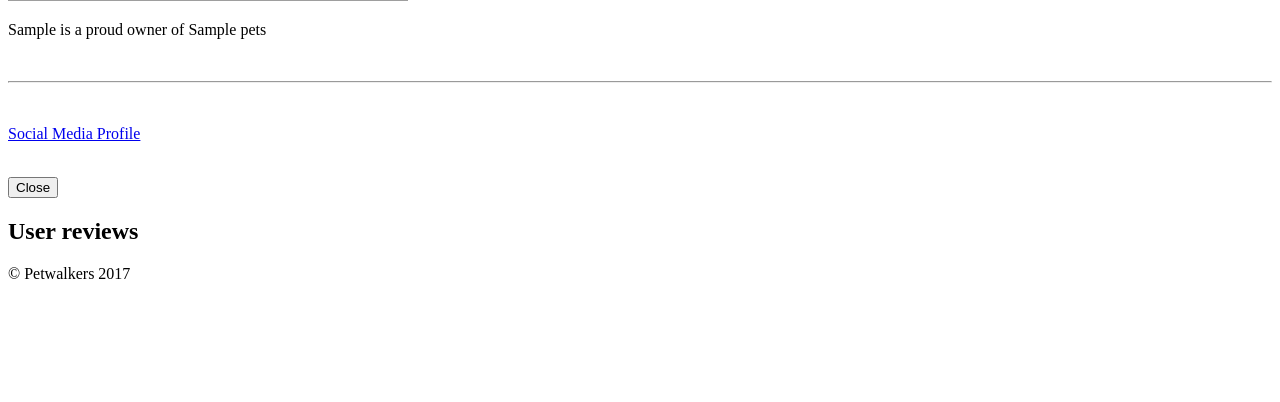
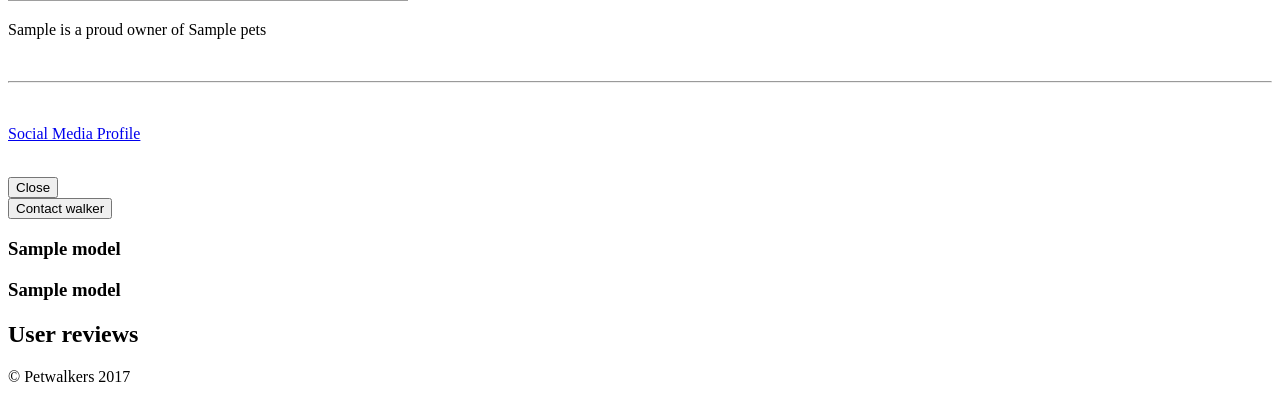
Before and after one commit to milic178/petwalkers, a Yii app: template views/advert/view.php in a window 1280 px wide. Shown: the part 2196-2598 px from the top of the page. Before the commit the page ends 2475 px from the top, so only its background shows below. Run offline with PHP 8.4 and a stand-in for Yii, Linux system fonts and the light colour scheme; the template is opened without the code that fills it: most values are stand-ins (such as "Sample title", 1, 10 or a date in 2020); grey boxes marked "Sample" are stand-in pictures; data that the repository does not hold is empty; some libraries are stand-ins or nearby versions; grey boxes are pictures that could not be loaded.

Commit message:
new views

```diff
--- a/views/advert/view.php
+++ b/views/advert/view.php
@@ -2,6 +2,8 @@
 
 use yii\helpers\Html;
 use app\assets\AppAsset;
+use yii\bootstrap\Modal;
+use yii\helpers\Url;
 
 /* @var $this yii\web\View */
 /* @var $model app\models\Advert */
@@ -146,6 +148,8 @@ AppAsset::register($this);
         </div>
     </div>
 
+
+
 <!-- Displaying user profile popup -->
 
     <div>
@@ -252,7 +256,6 @@ AppAsset::register($this);
                                 )
                                 ?>
                             </p>
-
                         </div>
                     <?php endif; ?>
                     <br>
@@ -267,6 +270,49 @@ AppAsset::register($this);
     </div>
 </div>
 
+<!--Displaying user contact email / phone -->
+    <div>
+        <div class="panel-heading">
+            <?= Html::button(Yii::t('app', 'Contact walker'), ['value' => Url::to(['review/request-code']),
+                'class' => 'showModalButton btn btn-success',
+                'id'=>'contact-walker']); ?>
+        </div>
+
+        <div class="panel-body">
+            <div class="container-fluid">
+                <div class="col-sm-6">
+
+                    <div class="panel panel-default">
+                        <div class="panel-heading">
+                            <h3 class="panel-title ">
+                                <i class="fa fa-calendar-times-o" aria-hidden="true"></i>
+                                <?= $model->getAttributeLabel('valid_until') ?>
+                            </h3>
+                        </div>
+                        <div class="panel-body text-center">
+                            <?= $model->valid_until ?>
+                        </div>
+                    </div>
+                </div>
+
+                <div class="col-sm-6">
+
+                    <div class="panel panel-default">
+                        <div class="panel-heading">
+                            <h3 class="panel-title ">
+                                <i class="fa fa-calendar-times-o" aria-hidden="true"></i>
+                                <?= $model->getAttributeLabel('valid_until') ?>
+                            </h3>
+                        </div>
+                        <div class="panel-body text-center">
+                            <?= $model->valid_until ?>
+                        </div>
+                    </div>
+                </div>
+
+            </div>
+        </div>
+    </div>
 
 <!-- Displaying user reviews -->
     <h2>User reviews</h2>
@@ -277,7 +323,7 @@ AppAsset::register($this);
     <span class="fa-stack fa-5x">
                               <i class="fa fa-circle fa-stack-2x text-primary"></i>
                               <i class="fa fa-tree fa-stack-1x fa-inverse"></i>
-                        </span>
+    </span>
 
 
 
@@ -295,3 +341,18 @@ AppAsset::register($this);
     endif;
     ?>
 </p>
+
+</div>
+
+<!-- Modal for requestig review code -->
+<div>
+    <?php
+    Modal::begin([
+        'header' => '<h3>'.Yii::t('app','Request review code').'</h3>',
+        'id'=>'request-code',
+        'size'=>'modal-sm',
+    ]);
+    echo "<div id='modalRequestCode'></div>";
+    Modal::end();
+    ?>
+</div>
--- a/views/layouts/main.php
+++ b/views/layouts/main.php
@@ -49,11 +49,12 @@ AppAsset::register($this);
                ['label' =>'<i class="fa fa-user-plus fa-lg" aria-hidden="true"></i> '. Yii::t('app','Register'), 'url' => ['/user/register']],
                ['label' =>'<i class="fa fa-sign-in fa-lg" aria-hidden="true"></i> '. Yii::t('app','Login'), 'url' => ['/user/login']],
                ['label' =>'<i class="fa fa-star-half-o fa-lg" aria-hidden="true"></i> '. Yii::t('app','Rate walker'), 'url' => ['review/enter-code'],'options' => ['id' => 'EnterCodeModalButton']],
-
            ];
        }
        else {
            $navItems=[
+               ['label' =>'Request code', 'url' => ['review/request-code']],
+
                ['label' =>'<i class="fa fa-home fa-lg" aria-hidden="true"></i> '. Yii::t('app','Home'), 'url' => ''.Yii::$app->homeUrl.''],
                ['label'=>'<i class="fa fa-bolt fa-lg" aria-hidden="true"></i> '. 'Administrator','visible' => Yii::$app->user->identity->isAdmin,
                    'items' =>
```
Also changed, not shown: controllers/ReviewController.php (+10 -1 lines), js/main.js (+11 -0 lines), views/review/requestCode.php (+37 -0 lines).
